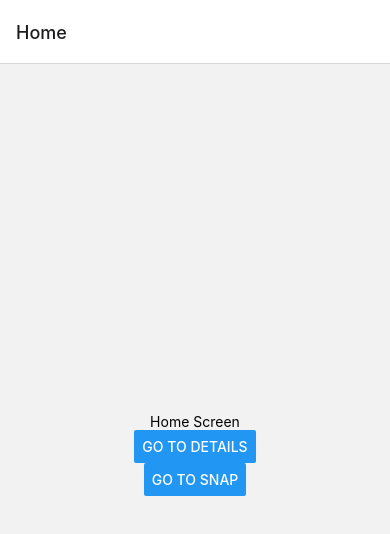
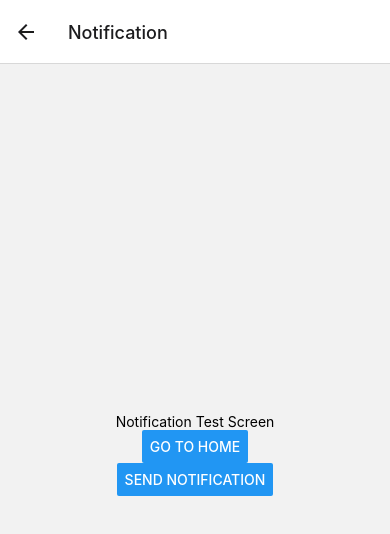
Before and after one commit to ArberNika/client, a React Native app: screen /Notification in a window 390 px wide. Shown: the top 534 px of the page. Built offline with nearby package versions, Linux system fonts and the light colour scheme.

Commit message:
feat: add notification test screen

```diff
--- a/App.tsx
+++ b/App.tsx
@@ -7,6 +7,7 @@ import { createNativeStackNavigator } from "@react-navigation/native-stack";
 import HomeScreen from "./screens/HomeScreen";
 import DetailsScreen from "./screens/DetailsScreen";
 import Snap from "./screens/Snap";
+import NotificationScreen from "./screens/NotificationScreen";
 
 const Stack = createNativeStackNavigator();
 
@@ -17,6 +18,7 @@ export default function App() {
         <Stack.Screen name="Home" component={HomeScreen} />
         <Stack.Screen name="Details" component={DetailsScreen} />
         <Stack.Screen name="Snap" component={Snap} />
+        <Stack.Screen name="Notification" component={NotificationScreen} />
       </Stack.Navigator>
     </NavigationContainer>
   );
--- a/components/Props.tsx
+++ b/components/Props.tsx
@@ -4,6 +4,7 @@ export type RootStackParamList = {
   Home: undefined;
   Details: undefined;
   Snap: undefined;
+  Notification: undefined;
 };
 
 export type Props = NativeStackScreenProps<
--- a/screens/HomeScreen.tsx
+++ b/screens/HomeScreen.tsx
@@ -12,6 +12,7 @@ function HomeScreen({ navigation }: Props) {
         onPress={() => navigation.navigate("Details")}
       />
       <Button title="Go to Snap" onPress={() => navigation.navigate("Snap")} />
+      <Button title="Go to Notification" onPress={() => navigation.navigate("Notification")} />
     </View>
   );
 }
--- /dev/null
+++ b/screens/NotificationScreen.tsx
@@ -0,0 +1,20 @@
+import React, { useState, useEffect, useRef } from "react";
+import { StyleSheet, Text, View, TouchableOpacity, Button } from "react-native";
+import { Props, RootStackParamList } from "../components/Props";
+
+function sendNotification() {
+    //
+    //
+}
+
+function NotificationScreen({ navigation }: Props) {
+  return (
+    <View style={{ flex: 1, alignItems: "center", justifyContent: "center" }}>
+      <Text>Notification Test Screen</Text>
+      <Button title="Go to Home" onPress={() => navigation.navigate("Home")} />
+      <Button title="Send Notification" onPress={sendNotification} />
+    </View>
+  );
+}
+
+export default NotificationScreen;
```
